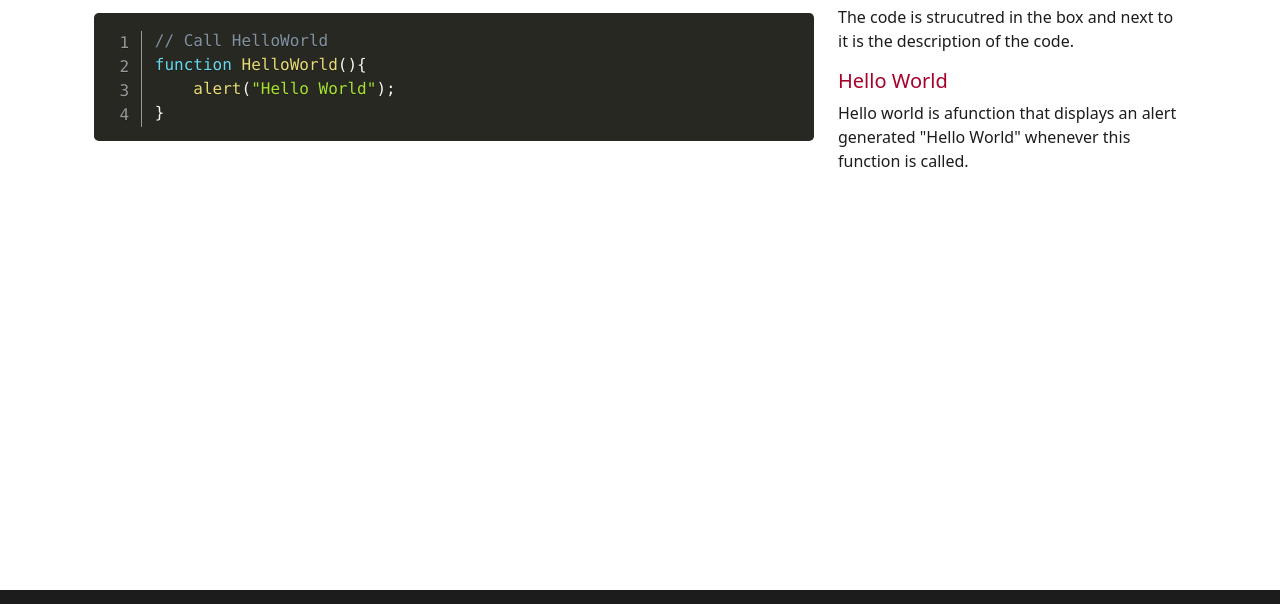
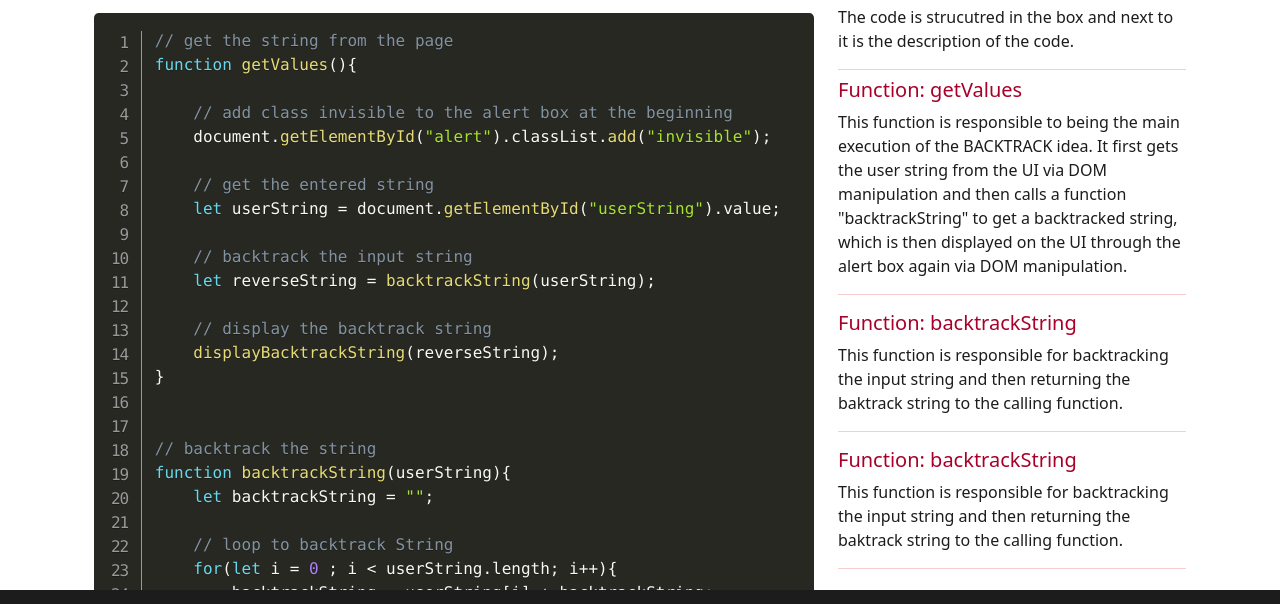
Before and after one commit to Vinay352/Backtrack, a plain HTML site: page code.html in a window 1280 px wide. Shown: the part 138-742 px from the top of the page. Drawn offline with nearby package versions, Linux system fonts and the light colour scheme.

Commit message:
code.html
code.html finished

```diff
--- a/code.html
+++ b/code.html
@@ -67,20 +67,77 @@
                 <div class="col-lg-8">
                     <pre class="line-numbers">
                         <code class="language-javascript">
-                            // Call HelloWorld
-                            function HelloWorld(){
-                                alert("Hello World");
+                            // get the string from the page
+                            function getValues(){
+
+                                // add class invisible to the alert box at the beginning
+                                document.getElementById("alert").classList.add("invisible");
+
+                                // get the entered string
+                                let userString = document.getElementById("userString").value;
+
+                                // backtrack the input string
+                                let reverseString = backtrackString(userString);
+
+                                // display the backtrack string
+                                displayBacktrackString(reverseString);
                             }
+
+
+                            // backtrack the string
+                            function backtrackString(userString){
+                                let backtrackString = "";
+
+                                // loop to backtrack String
+                                for(let i = 0 ; i < userString.length; i++){
+                                    backtrackString = userString[i] + backtrackString;
+                                }
+
+                                return backtrackString;
+                            }
+
+
+                            // display the backtrack string in the UI
+                            function displayBacktrackString(backtrackString){
+                                // getting the "msg" id, to display the message
+                                document.getElementById("msg").innerHTML = `Your BACKTRACK string = ${backtrackString}`;
+
+                                // Making the alert "visible"
+                                document.getElementById("alert").classList.remove("invisible");
+                            }
+
                         </code>
                     </pre>
+
+                    <hr class="mb-2 bg-danger">
                 </div>
 
                 <!-- DESCRIPTION -->
                 <div class="col-lg-4">
                     <p>The code is strucutred in the box and next to it is the description of the code.</p>
 
-                    <h5>Hello World</h5>
-                    <p>Hello world is afunction that displays an alert generated "Hello World" whenever this function is called.</p>
+                    <hr class="mb-2 bg-danger">
+
+                    <h5>Function: getValues</h5>
+                    <p>
+                        This function is responsible to being the main execution of the BACKTRACK idea. It first gets the user string from the UI via DOM manipulation and then calls a function "backtrackString" to get a backtracked string, which is then displayed on the UI through the alert box again via DOM manipulation.
+                    </p>
+
+                    <hr class="bg-danger">
+
+                    <h5>Function: backtrackString</h5>
+                    <p>
+                        This function is responsible for backtracking the input string and then returning the baktrack string to the calling function.
+                    </p>
+
+                    <hr class="bg-danger">
+
+                    <h5>Function: backtrackString</h5>
+                    <p>
+                        This function is responsible for backtracking the input string and then returning the baktrack string to the calling function.
+                    </p>
+
+                    <hr class="bg-danger">
 
                 </div>
            </div>
```
